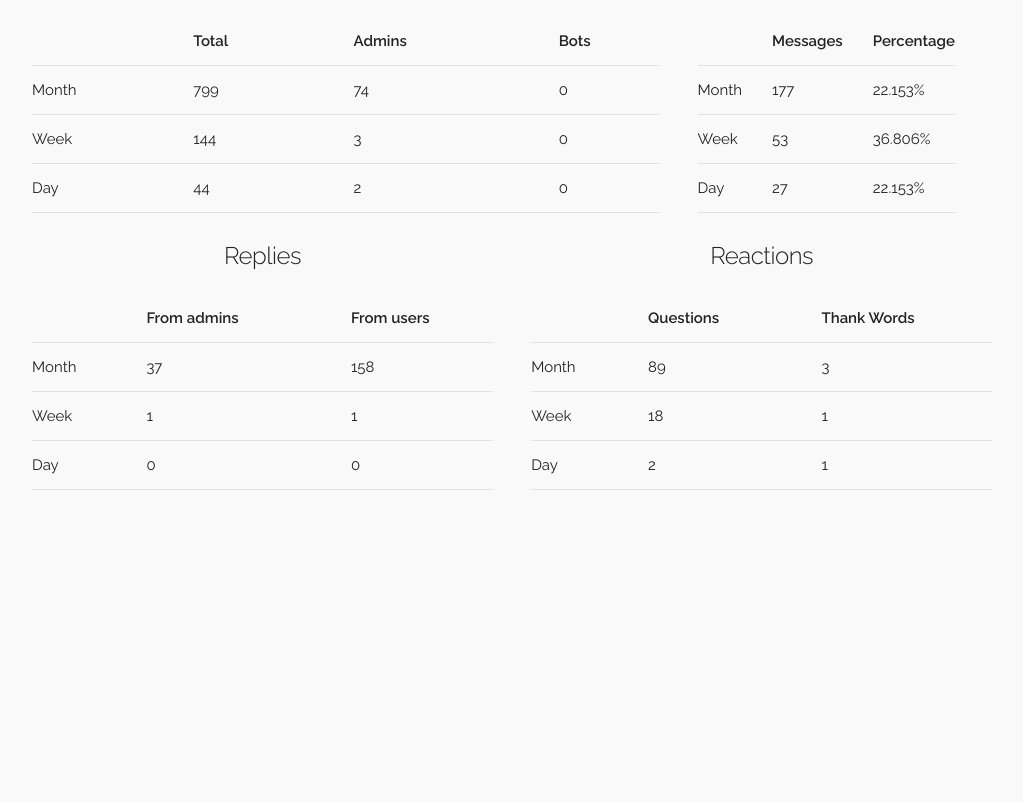
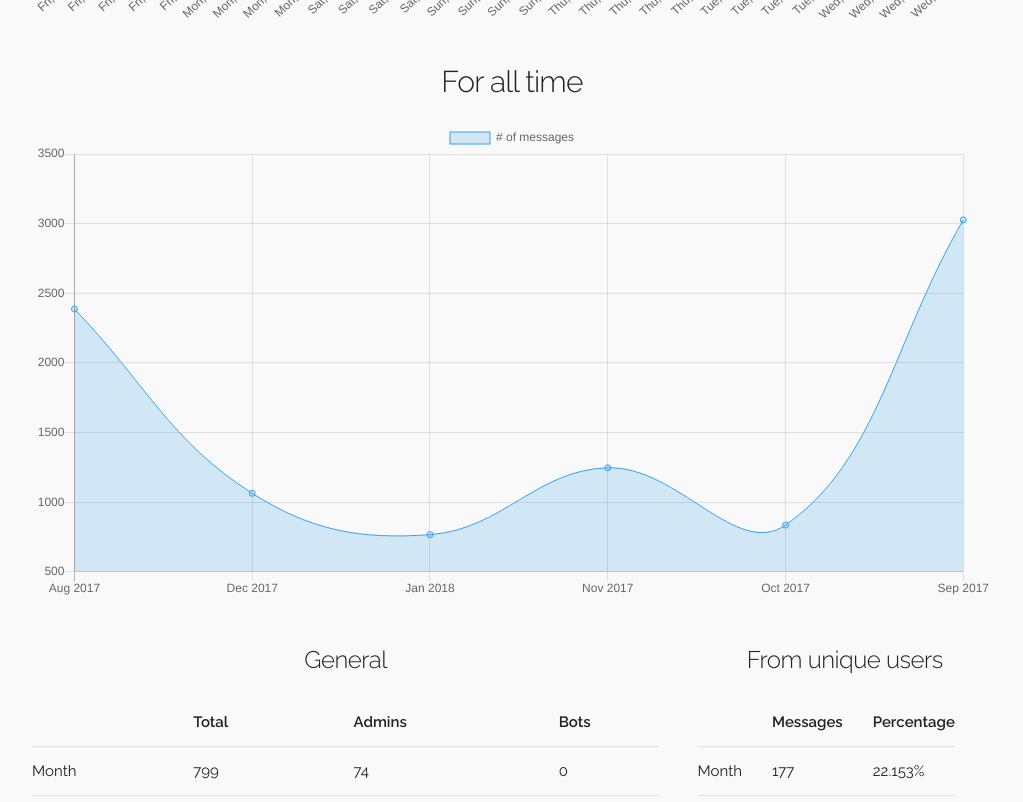
Before and after one commit to RomanBorodatov/chat-stats, a website: page src/index.html in a window 1280 px wide. Shown: the part 1481-2283 px from the top of the page, without its empty margins (128-1151 px from the left). Before the commit the page ends 2076 px from the top, so only its background shows below. Drawn offline with nearby package versions, Linux system fonts and the light colour scheme.

Commit message:
Second Chart

```diff
--- a/src/index.html
+++ b/src/index.html
@@ -77,8 +77,13 @@
 		<section>
 			<h2 class="section-title">Messages</h2>
 			<div class="row">
-				<div class="twelve columns">
+				<div class="twelve columns chart">
+					<h4 class="chart-title">For last month</h4>
 					<canvas id="firstChart"></canvas>
+				</div>
+				<div class="twelve columns chart">
+					<h4 class="chart-title">For all time</h4>
+					<canvas id="secondChart"></canvas>
 				</div>
 			</div>
 			<div class="row">
--- /dev/null
+++ b/src/monthes_data_all_msgs.json
@@ -0,0 +1,8 @@
+{
+    "Aug 2017": 2387,
+    "Dec 2017": 1064,
+    "Jan 2018": 767,
+    "Nov 2017": 1247,
+    "Oct 2017": 836,
+    "Sep 2017": 3027
+}
--- a/src/scripts/main.js
+++ b/src/scripts/main.js
@@ -69,4 +69,28 @@ fetch('count_msgs_30_days.json')
 				responsive: true,
 			}
 		})
+	});
+
+fetch('monthes_data_all_msgs.json')
+	.then(function(resp) { return resp.json(); })
+	.then(function(result) {
+		months = Object.keys(result);
+		data = Object.values(result);
+		ctx = document.getElementById('secondChart');
+		new Chart(ctx, {
+			type: 'line',
+			data: {
+				labels: months,
+				datasets: [{
+					label: '# of messages',
+					data: data,
+					backgroundColor: 'rgba(54, 162, 235, 0.2)',
+					borderColor: 'rgba(54, 162, 235, 1)',
+					borderWidth: 1,
+				}],
+			},
+			options: {
+				responsive: true,
+			}
+		})
 	})
--- a/src/styles/main.css
+++ b/src/styles/main.css
@@ -46,3 +46,7 @@ section {
 		display: block;
 	}
 }
+
+.chart {
+	margin-bottom: 5vh;
+}
```
Also changed, not shown: src/styles/main.min.css.
